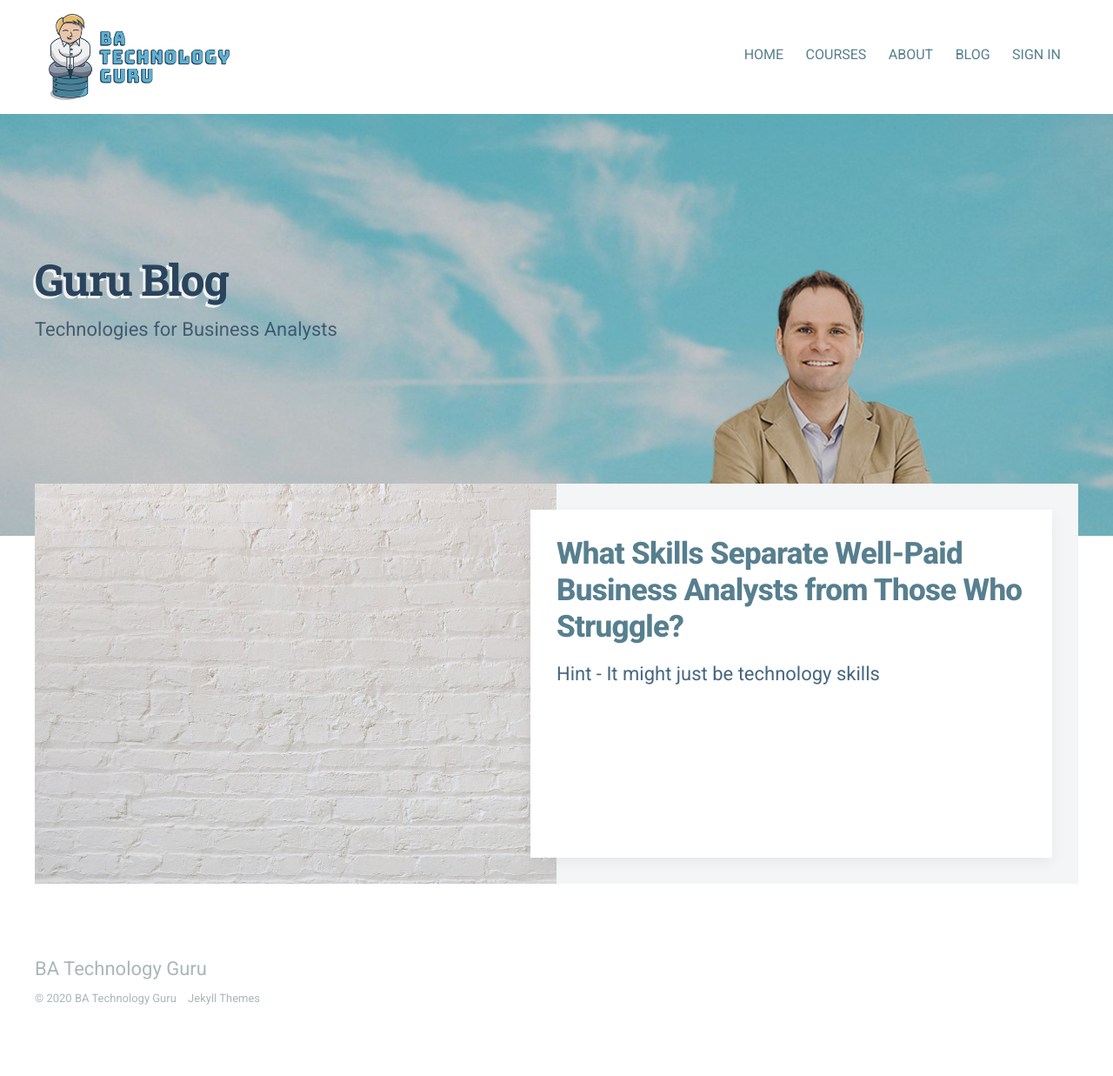
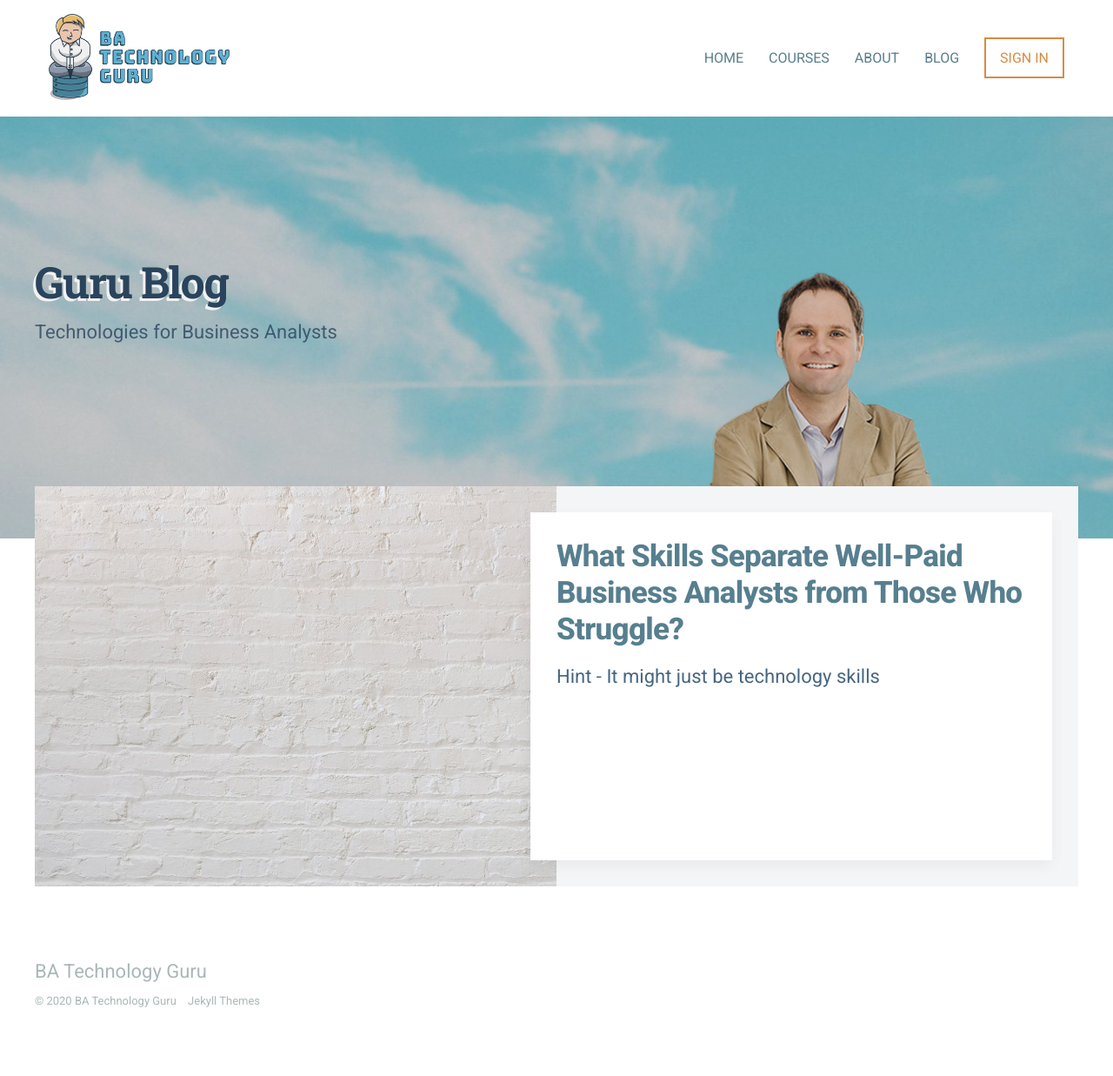
Before and after one commit to batechnologyguru/batetechnology, a Jekyll site: the page built from index.html, in a window 1280 px wide. Shown: the whole page at 87% size. Built offline with Jekyll 4.4.1, drawn with Linux system fonts in a browser that asks for light colours; nearby versions of some CDN libraries; some web fonts are replaced; the list of posts is cut into pages by our own code.

Commit message:
modify header sign-in button

```diff
--- a/_sass/_includes/_header.scss
+++ b/_sass/_includes/_header.scss
@@ -34,6 +34,7 @@
 	width: 100%;
 	height: auto;
   margin-left: 16px;
+  margin-bottom: 3px;
 }
 
 .header__title {
@@ -64,8 +65,8 @@
 
 	@include mq(tabletl) {
 		position: absolute;
-		top: 50%;
-		right: 20px;
+		top: 54%;
+		right: 16px;
 		@include translate(0,-50%);
 	}
 }
@@ -191,7 +192,7 @@
 
 	@include mq(tabletl) {
 		display: inline-block;
-		margin-left: 20px;
+		margin-left: 23.5px;
 
 		&:first-child {
 			margin-left: 0;
@@ -230,6 +231,19 @@
 	}
 }
 
+.menu__list .menu__list__item:last-child a.menu__list__item__link {
+  border: 2px solid #D68C45 !important;
+  color: #D68C45 !important;
+  padding: 12px 16px;
+  transition: .3s ease all;
+  display: inline;
+	&:active, &:hover {
+    background-color: #D68C45;
+    color: #fff !important;
+    box-shadow: 0 7px 15px rgba(0,0,0,0.3)
+	}
+}
+
 .menu__button {
 	margin-top: 15px;
 	padding: 15px 20px 16px;
```
